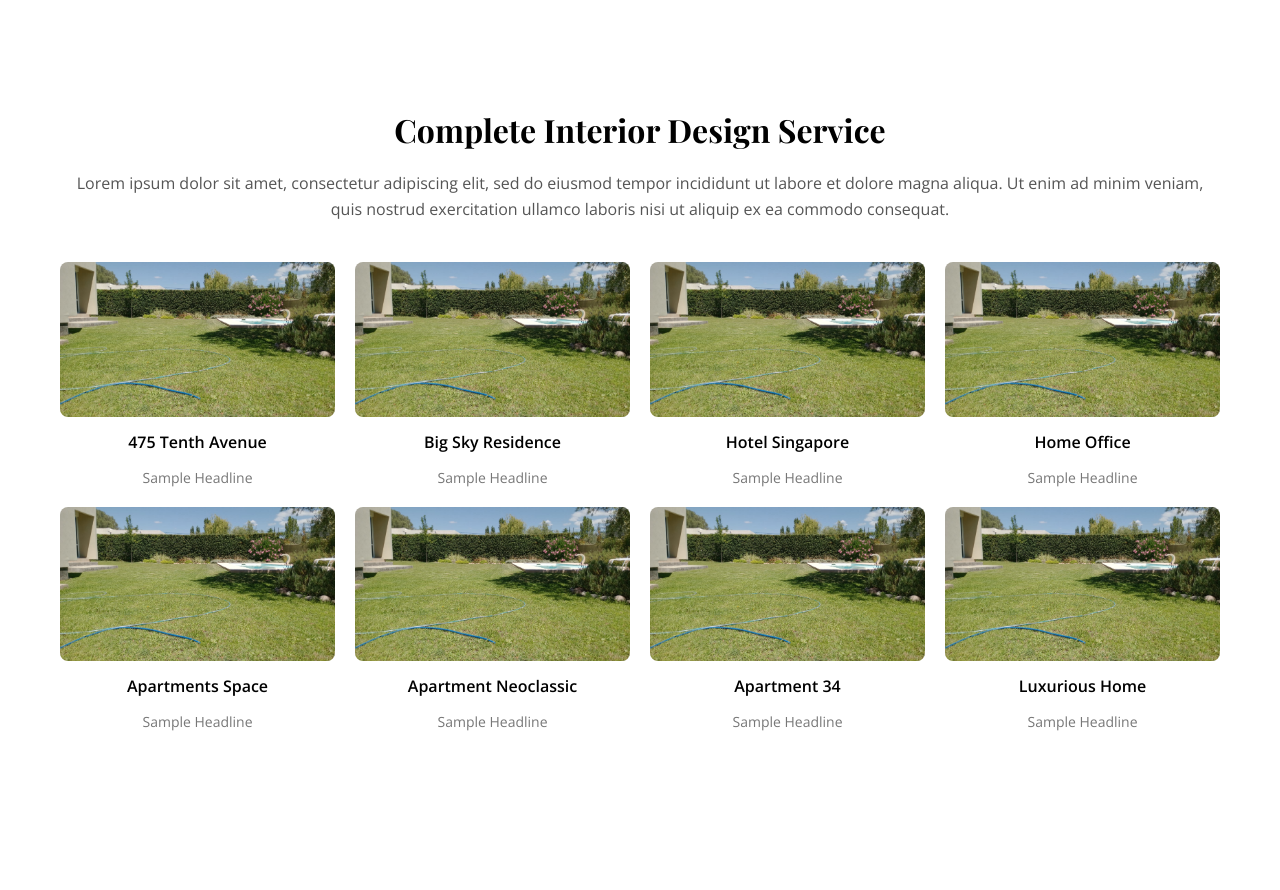
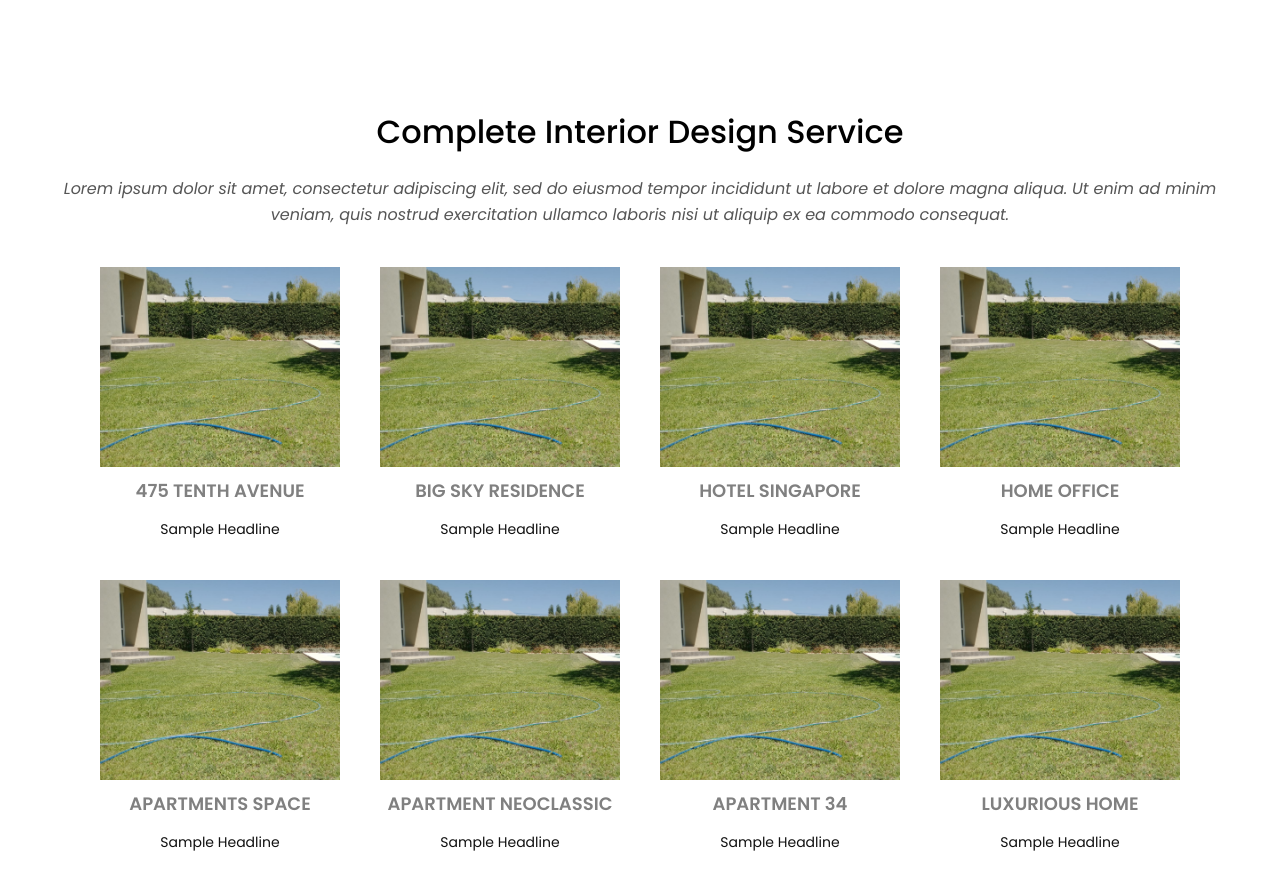
Before and after one commit to lefasom/garden, a React (Vite) app: page / in a window 1280 px wide. Shown: the part 1678-2568 px from the top of the page. Before the commit the page ends 2449 px from the top, so only its background shows below. Built offline with nearby package versions, Linux system fonts and the light colour scheme.

Commit message:
effect in the service

```diff
--- a/src/components/InteriorDesignGrid.jsx
+++ b/src/components/InteriorDesignGrid.jsx
@@ -42,8 +42,12 @@ const InteriorDesignGrid = () => {
 
   return (
     <div className="container">
-      <h2 className="title">Complete Interior Design Service</h2>
-      <p className="description">
+      <h2 className="title card"
+       ref={(el) => cardRefs.current.push(el)}
+       >Complete Interior Design Service</h2>
+      <p className="description card"
+       ref={(el) => cardRefs.current.push(el)}
+       >
         Lorem ipsum dolor sit amet, consectetur adipiscing elit, sed do eiusmod tempor incididunt ut labore et dolore magna aliqua.
         Ut enim ad minim veniam, quis nostrud exercitation ullamco laboris nisi ut aliquip ex ea commodo consequat.
       </p>
@@ -54,7 +58,7 @@ const InteriorDesignGrid = () => {
             className="card"
             ref={(el) => cardRefs.current.push(el)}
           >
-            <img src="./fondo1.png" alt={project.title} className="image2" />
+            <div style={{ backgroundImage: "url('./fondo1.png')" }} className="image2"></div>
             <h3 className="project-title">{project.title}</h3>
             <p className="headline">{project.headline}</p>
           </div>
--- a/src/components/interior.css
+++ b/src/components/interior.css
@@ -8,15 +8,17 @@
 }
 
 .title {
-  font-family: 'Playfair Display', serif;
+  font-family: "Poppins", serif;
   font-size: 32px;
-  font-weight: 700;
+  font-weight: 500;
   margin-bottom: 20px;
+
 }
 
 .description {
-  font-family: 'Open Sans', sans-serif;
-  font-size: 16px;
+  font-family: "Poppins", serif;
+  font-style: italic;
+  font-size: 1rem;
   color: #555;
   margin-bottom: 40px;
   line-height: 1.6;
@@ -24,15 +26,19 @@
 
 .grid2 {
   display: grid;
-  grid-template-columns: repeat(1, 1fr); /* Por defecto, 1 columna */
+  justify-content: center;
+  grid-template-columns: repeat(1, 1fr);
+  /* Por defecto, 1 columna */
   gap: 20px;
 }
 
 .card {
   text-align: center;
-  opacity: 0; /* Ocultas al inicio */
-  transform: scale(0.5); /* Empieza pequeño */
-  transition: transform 0.3s ease, opacity 0.3s ease;
+  opacity: 0;
+  /* Ocultas al inicio */
+  transform: scale(0.5);
+  /* Empieza pequeño */
+  transition: transform 1s ease, opacity 1s ease;
 }
 
 .card.visible {
@@ -42,22 +48,25 @@
 
 .image2 {
   width: 100%;
-  height: auto;
-  border-radius: 8px;
+  height: 200px;
   margin-bottom: 10px;
+  cursor: pointer;
+  background-size: cover;
 }
 
 .project-title {
-  font-family: 'Open Sans', sans-serif;
-  font-size: 16px;
+  font-family: "Poppins", serif;
+  font-size: 18px;
   font-weight: 600;
   margin-bottom: 5px;
+  color: #808080;
+  text-transform: uppercase;
 }
 
 .headline {
-  font-family: 'Open Sans', sans-serif;
+  font-family: "Poppins", serif;
   font-size: 14px;
-  color: #777;
+  color: #111;
 }
 
 /* Media Queries para el grid responsivo */
@@ -65,7 +74,7 @@
 /* 1 columna para pantallas por debajo de 500px */
 @media (max-width: 499px) {
   .grid2 {
-    grid-template-columns: repeat(1, 1fr);
+    grid-template-columns: repeat(1, 90%);
   }
 }
 
@@ -79,13 +88,15 @@
 /* 3 columnas entre 700px y 1199px */
 @media (min-width: 700px) and (max-width: 1199px) {
   .grid2 {
-    grid-template-columns: repeat(3, 1fr);
+    grid-template-columns: repeat(3, 250px);
   }
 }
 
 /* 4 columnas para pantallas mayores a 1200px */
 @media (min-width: 1200px) {
   .grid2 {
-    grid-template-columns: repeat(4, 1fr);
+    grid-template-columns: repeat(4, 240px);
+    gap: 40px;
+
   }
 }
```
